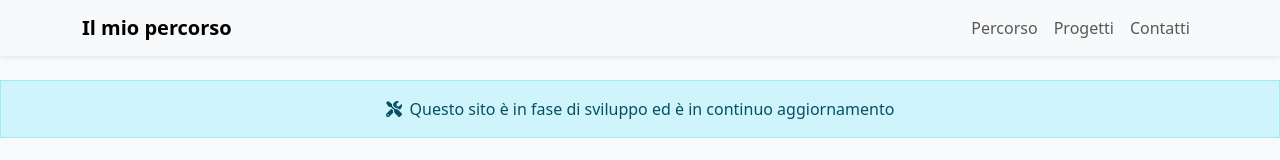
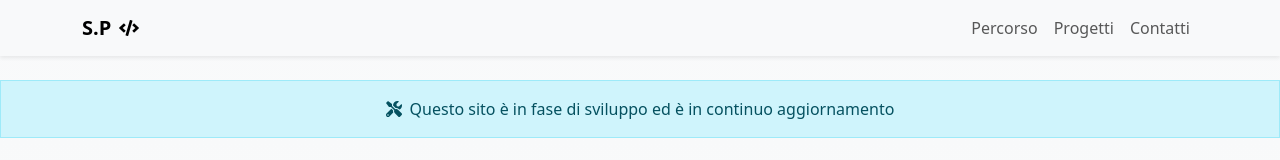
Before and after one commit to SabatinoProvenza/sito-portfolio, a React (Vite) app: page / in a window 1280 px wide. Shown: the top 160 px of the page. Built offline with nearby package versions, Linux system fonts and the light colour scheme.

Commit message:
change navbar logo

```diff
--- a/src/components/Navbar.jsx
+++ b/src/components/Navbar.jsx
@@ -1,11 +1,15 @@
 import { Navbar, Nav, Container } from "react-bootstrap"
+import { FaCode } from "react-icons/fa"
 
 export default function AppNavbar() {
   return (
-    <Navbar bg="light" expand="lg" fixed="top" className="shadow-sm">
+    <Navbar bg="light" expand="md" fixed="top" className="shadow-sm">
       <Container>
-        <Navbar.Brand href="#home" className="fw-bold">
-          Il mio percorso
+        <Navbar.Brand
+          href="#home"
+          className="fw-bold d-flex align-items-center gap-2"
+        >
+          S.P <FaCode />
         </Navbar.Brand>
 
         <Navbar.Toggle aria-controls="main-navbar" />
```
